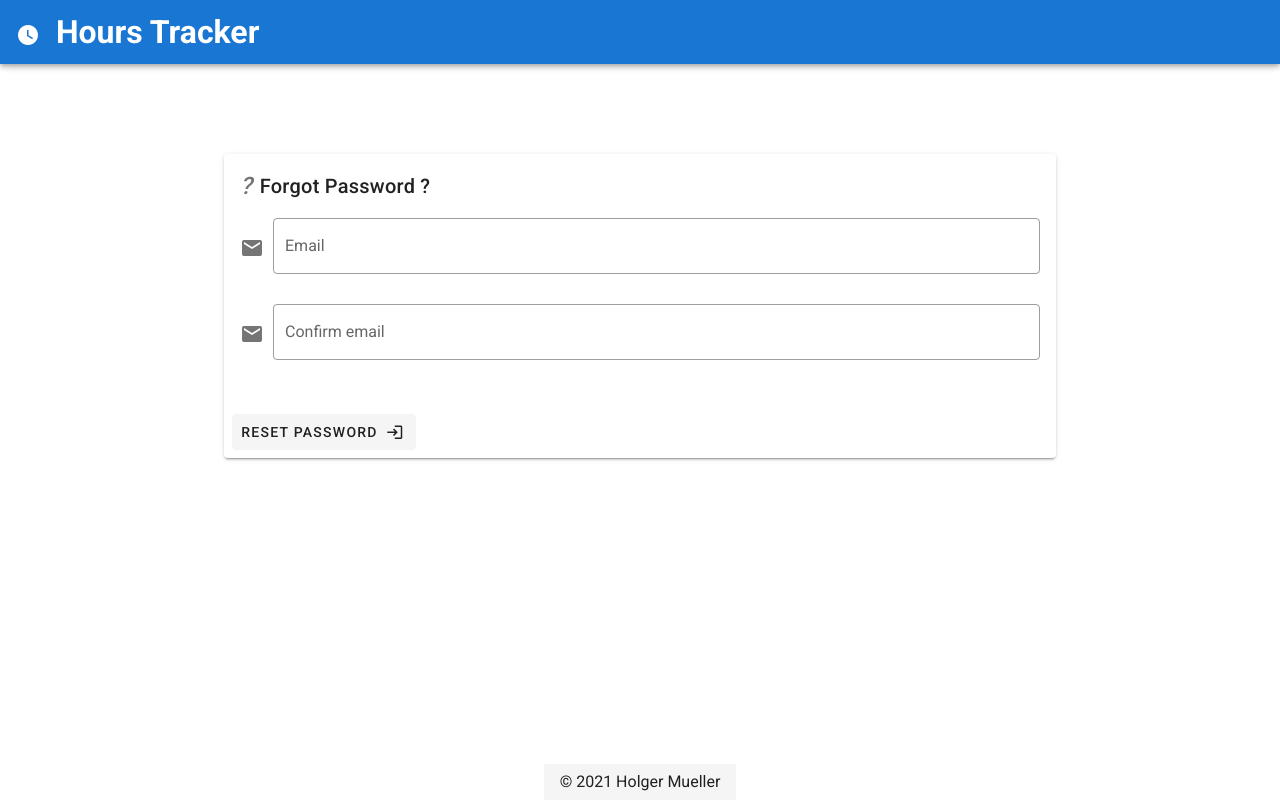
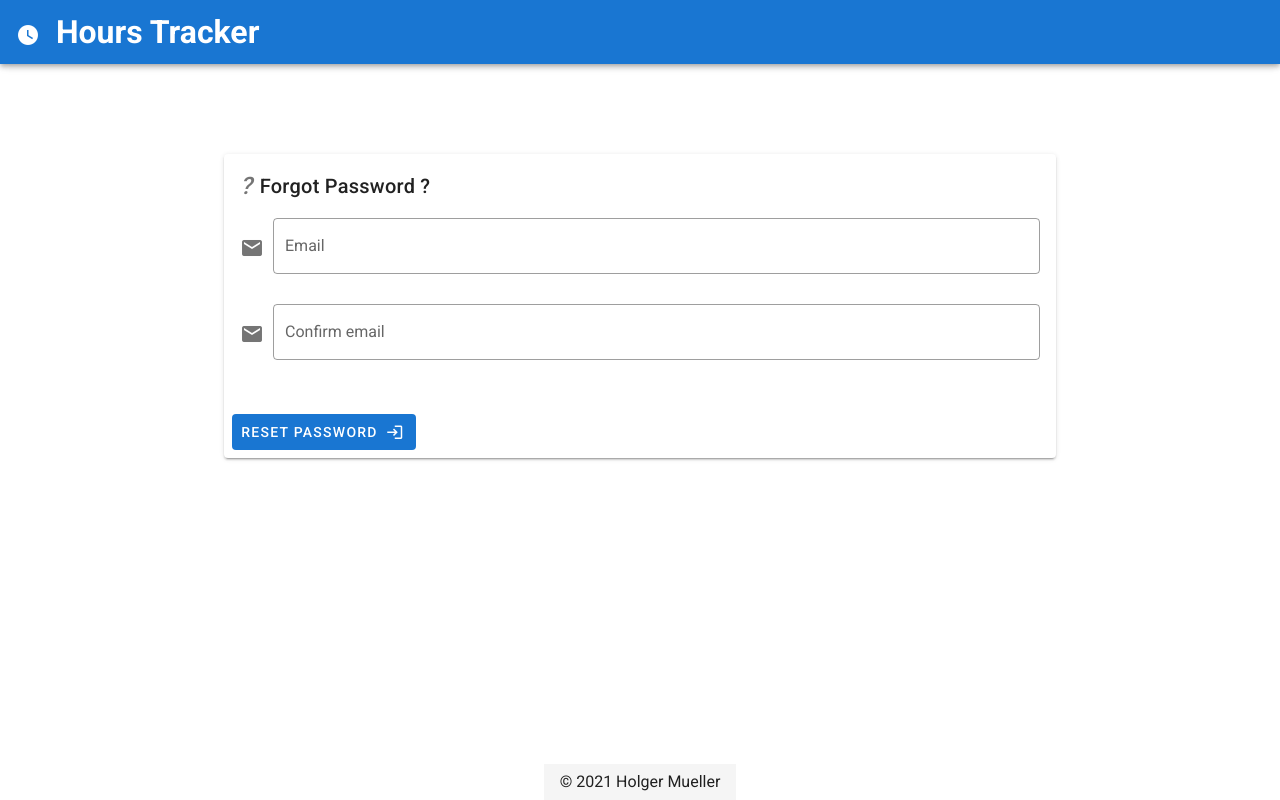
Before and after one commit to Holgermueller/vue-hours-tracker, a Vue app: page /forgotPassword in a window 1280 px wide. Built offline with nearby package versions, Linux system fonts and the light colour scheme; no server answers.

Commit message:
finish scaffold of forgot password page

```diff
--- a/src/components/ForgotPassword.vue
+++ b/src/components/ForgotPassword.vue
@@ -32,7 +32,7 @@
           </v-flex>
 
           <v-flex xs12 sm12 md12 lg12 xl12>
-            <p v-if="success" id="success" class="success">
+            <p v-if="success" id="success" class="success-message">
               {{ success }}
             </p>
           </v-flex>
@@ -40,7 +40,14 @@
       </v-card-text>
 
       <v-card-actions>
-        <v-btn elevation="0" @click.prevent="checkForm">
+        <v-btn
+          elevation="0"
+          @click.prevent="checkForm"
+          :loading="loading"
+          :disabled="loading"
+          color="primary"
+          dark
+        >
           Reset Password
           <v-icon right>mdi-login</v-icon>
         </v-btn>
@@ -64,7 +71,7 @@ export default {
 
   computed: {
     loading() {
-      return this.$store.getters.loading();
+      return this.$store.getters.loading;
     },
   },
 
@@ -76,7 +83,7 @@ export default {
         this.errorFromDom = "Please provide your email";
       } else if (!this.confirmEmail) {
         this.errorFromDom = "Please confirm your email";
-      } else if (!this.email !== this.confirmEmail) {
+      } else if (this.email !== this.confirmEmail) {
         this.errorFromDom = "The emails you provided do not match";
       } else {
         this.resetPassword();
@@ -85,7 +92,7 @@ export default {
     },
 
     resetPassword() {
-      this.success = "Success!!";
+      this.success = "Success!! Check your email to reset password!";
     },
 
     clearForm() {
@@ -105,7 +112,7 @@ export default {
   color: red;
 }
 
-.success {
+.success-message {
   color: green;
 }
 </style>
--- a/src/store/user/index.js
+++ b/src/store/user/index.js
@@ -100,6 +100,10 @@ export default {
           commit("SET_ERROR", err);
         });
     },
+
+    resetPassword({ commit }) {
+      commit("SET_LOADING", true);
+    },
   },
 
   getters: {
```
